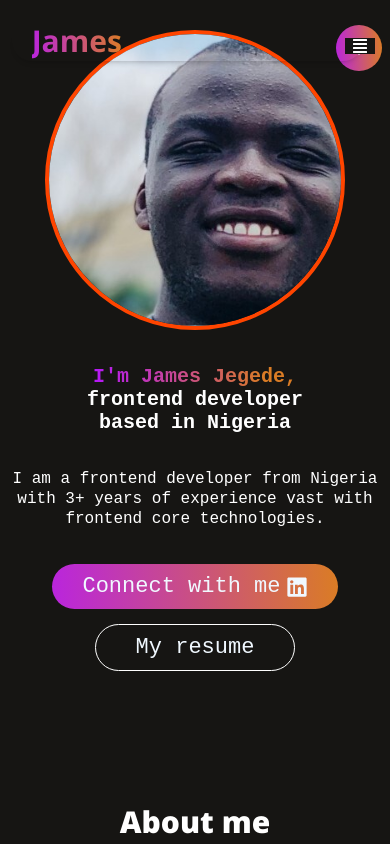
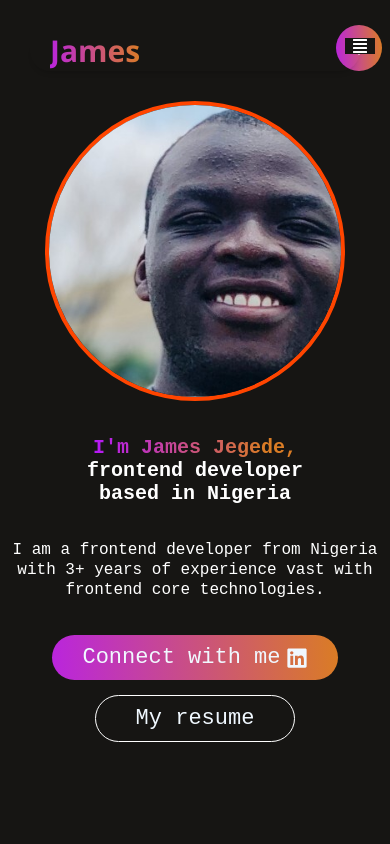
Before and after one commit to jexzyjames/portfolio, a React (Create React App) app: page / in a window 390 px wide. Shown: the top 844 px of the page. Built offline with nearby package versions, Linux system fonts and the light colour scheme.

Commit message:
Refactor Main.css with improved styles and media queries

```diff
--- a/src/Portfolio/Components/Main/Main.css
+++ b/src/Portfolio/Components/Main/Main.css
@@ -199,6 +199,14 @@ a{
     .logos{
         position: relative;
     }
+    .top{
+        position:  relative;
+         width:90%;
+    margin: 20px auto;
+    justify-content: space-between;
+    align-items: center;
+
+    }
     .logos img{
         position: relative;
         top: -20px;
@@ -324,6 +332,14 @@ a{
     color:#333 !important ;
         background: transparent !important ;
      }
+    .top{
+        position:  relative;
+         width:90%;
+    margin: 20px auto;
+    justify-content: space-between;
+    align-items: center;
+
+    }
      .wrapper{
         padding: 10px 0;
         margin:auto;
@@ -348,6 +364,14 @@ a{
     .wrapper-content h1{
         font-size: 20px;
      }
+    .top{
+        position:  relative;
+         width:90%;
+    margin: 20px auto;
+    justify-content: space-between;
+    align-items: center;
+
+    }
      .dp{
         width: 300px !important;
         height:300px;
```
